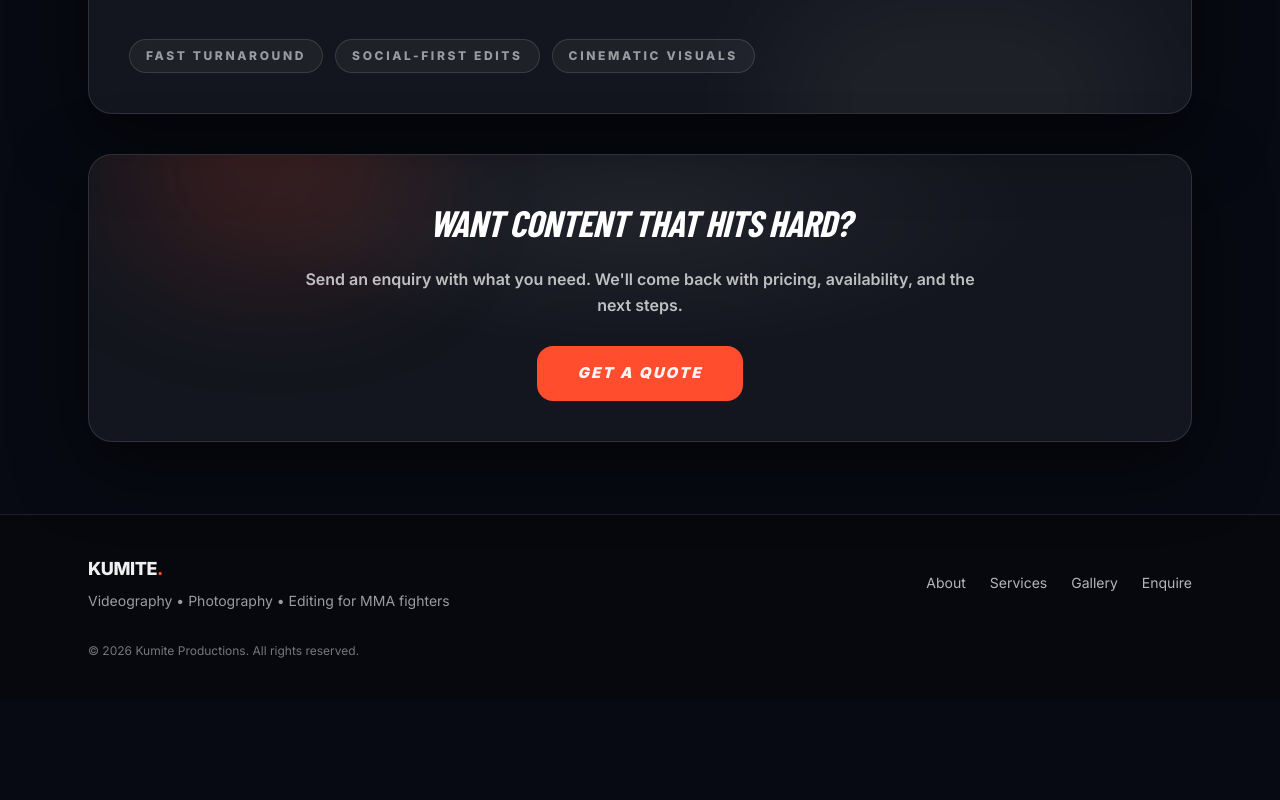
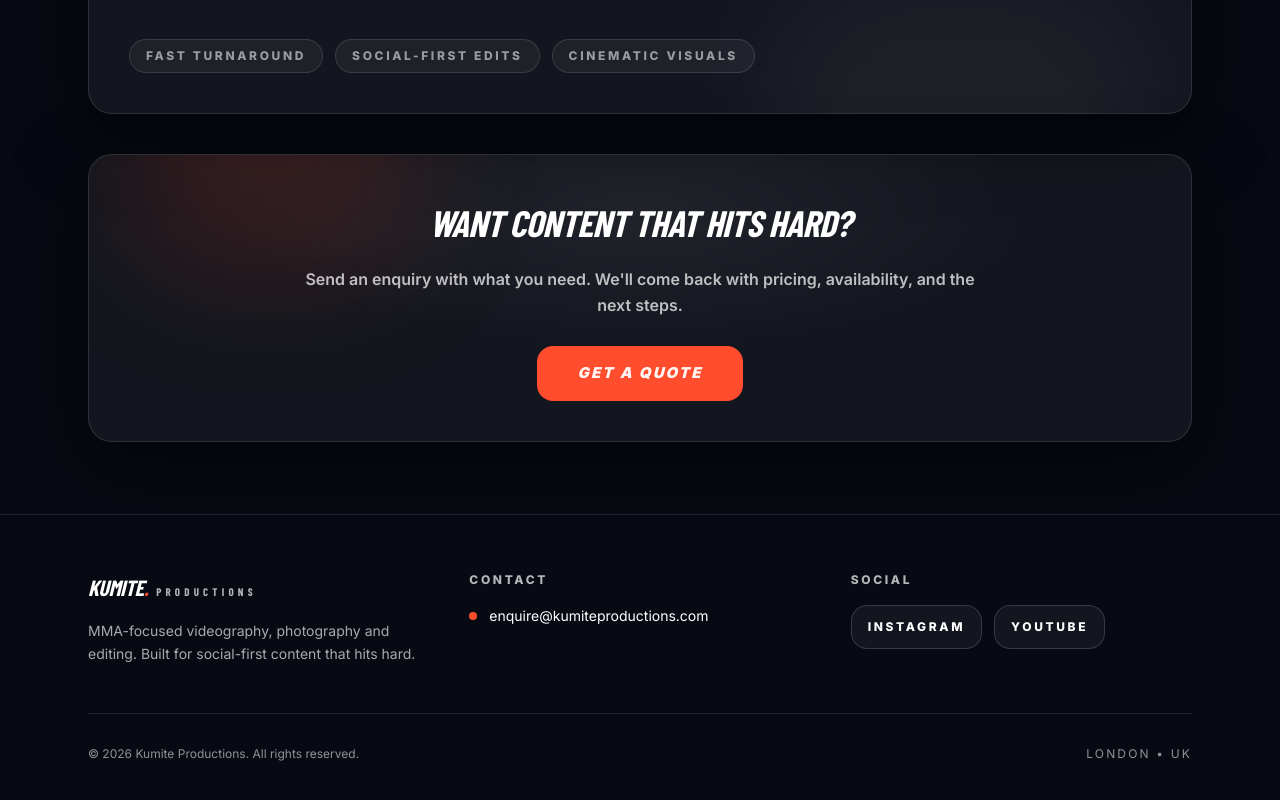
Before and after one commit to LucaFantasia/Kumite-Productions, a Next.js app: page /about in a window 1280 px wide. Shown: the part 1333-2133 px from the top of the page. Before the commit the page ends 2032 px from the top, so only its background shows below. Built offline with nearby package versions, Linux system fonts and the light colour scheme; a web font is replaced by a local one.

Commit message:
added consistent footer to all pages

```diff
--- a/app/page.tsx
+++ b/app/page.tsx
@@ -2,6 +2,7 @@ import Link from "next/link";
 import Navbar from "@/components/Navbar";
 import HeroVideo from "@/components/HeroVideo";
 import ContentTile from "@/components/ContentTile";
+import Footer from "@/components/Footer";
 
 const LOGO_VERSION = "3"; // bump when you replace logo files
 
@@ -218,73 +219,7 @@ export default function HomePage() {
         </div>
       </section>
 
-      {/* FOOTER */}
-      <footer className="bg-[var(--bg)] text-white border-t border-white/10">
-        <div className="mx-auto w-full max-w-6xl px-6 py-14">
-          <div className="grid gap-10 md:grid-cols-3 md:items-start">
-            {/* Brand / logo placeholder */}
-            <div>
-              {/* Swap this block with your real logo later */}
-              <div className="font-display text-[22px] font-black uppercase italic tracking-[-0.02em]">
-                Kumite<span className="text-[var(--accent)]">.</span>
-                <span className="ml-2 text-[11px] uppercase tracking-[0.38em] text-white/70 not-italic font-extrabold">
-                  Productions
-                </span>
-              </div>
-              <p className="mt-4 max-w-sm text-white/65 text-sm leading-relaxed">
-                MMA-focused videography, photography and editing. Built for social-first content that hits hard.
-              </p>
-            </div>
-
-            {/* Contact */}
-            <div>
-              <p className="text-[12px] font-extrabold uppercase tracking-[0.22em] text-white/70">
-                Contact
-              </p>
-              <div className="mt-4 space-y-3 text-sm">
-                <a
-                  href="mailto:enquire@kumiteproductions.com"
-                  className="inline-flex items-center gap-3 text-white/80 hover:text-white transition"
-                >
-                  <span className="inline-block h-2 w-2 rounded-full bg-[var(--accent)]" />
-                  enquire@kumiteproductions.com
-                </a>
-              </div>
-            </div>
-
-            {/* Social */}
-            <div>
-              <p className="text-[12px] font-extrabold uppercase tracking-[0.22em] text-white/70">
-                Social
-              </p>
-              <div className="mt-4 flex flex-wrap gap-3">
-                {/* Replace hrefs with your real links */}
-                <a
-                  href="https://www.instagram.com/kumite_productions/"
-                  target="_blank"
-                  rel="noreferrer"
-                  className="inline-flex items-center justify-center rounded-2xl border border-white/15 bg-white/5 px-4 py-3 text-[12px] font-extrabold uppercase tracking-[0.22em] text-white/85 hover:bg-white/10 hover:text-white transition"
-                >
-                  Instagram
-                </a>
-                <a
-                  href="https://www.youtube.com/@kumiteproductions2000"
-                  target="_blank"
-                  rel="noreferrer"
-                  className="inline-flex items-center justify-center rounded-2xl border border-white/15 bg-white/5 px-4 py-3 text-[12px] font-extrabold uppercase tracking-[0.22em] text-white/85 hover:bg-white/10 hover:text-white transition"
-                >
-                  YouTube
-                </a>
-              </div>
-            </div>
-          </div>
-
-          <div className="mt-12 flex flex-col gap-2 border-t border-white/10 pt-8 text-xs text-white/55 md:flex-row md:items-center md:justify-between">
-            <p>© {new Date().getFullYear()} Kumite Productions. All rights reserved.</p>
-            <p className="uppercase tracking-[0.18em]">London • UK</p>
-          </div>
-        </div>
-      </footer>
+      <Footer />
     </main>
   );
 }
--- a/components/Footer.tsx
+++ b/components/Footer.tsx
@@ -2,29 +2,70 @@ import Link from "next/link";
 
 export default function Footer() {
   return (
-    <footer className="border-t border-white/10 bg-black/20">
-      <div className="mx-auto w-full max-w-6xl px-6 py-10">
-        <div className="flex flex-col gap-6 md:flex-row md:items-center md:justify-between">
+    <footer className="bg-[var(--bg)] text-white border-t border-white/10">
+        <div className="mx-auto w-full max-w-6xl px-6 py-14">
+          <div className="grid gap-10 md:grid-cols-3 md:items-start">
+            {/* Brand / logo placeholder */}
             <div>
-            <div className="text-lg font-extrabold tracking-tight">
-              KUMITE<span className="text-[var(--accent)]">.</span>
+              {/* Swap this block with your real logo later */}
+              <div className="font-display text-[22px] font-black uppercase italic tracking-[-0.02em]">
+                Kumite<span className="text-[var(--accent)]">.</span>
+                <span className="ml-2 text-[11px] uppercase tracking-[0.38em] text-white/70 not-italic font-extrabold">
+                  Productions
+                </span>
               </div>
-            <p className="mt-2 text-sm text-white/60">
-              Videography • Photography • Editing for MMA fighters
+              <p className="mt-4 max-w-sm text-white/65 text-sm leading-relaxed">
+                MMA-focused videography, photography and editing. Built for social-first content that hits hard.
               </p>
             </div>
 
-          <div className="flex items-center gap-6 text-sm text-white/70">
-            <Link className="hover:text-white transition" href="/about">About</Link>
-            <Link className="hover:text-white transition" href="/services">Services</Link>
-            <Link className="hover:text-white transition" href="/gallery">Gallery</Link>
-            <Link className="hover:text-white transition" href="/enquire">Enquire</Link>
+            {/* Contact */}
+            <div>
+              <p className="text-[12px] font-extrabold uppercase tracking-[0.22em] text-white/70">
+                Contact
+              </p>
+              <div className="mt-4 space-y-3 text-sm">
+                <a
+                  href="mailto:enquire@kumiteproductions.com"
+                  className="inline-flex items-center gap-3 text-white/80 hover:text-white transition"
+                >
+                  <span className="inline-block h-2 w-2 rounded-full bg-[var(--accent)]" />
+                  enquire@kumiteproductions.com
+                </a>
               </div>
             </div>
 
-        <p className="mt-8 text-xs text-white/45">
-          © {new Date().getFullYear()} Kumite Productions. All rights reserved.
+            {/* Social */}
+            <div>
+              <p className="text-[12px] font-extrabold uppercase tracking-[0.22em] text-white/70">
+                Social
               </p>
+              <div className="mt-4 flex flex-wrap gap-3">
+                {/* Replace hrefs with your real links */}
+                <a
+                  href="https://www.instagram.com/kumite_productions/"
+                  target="_blank"
+                  rel="noreferrer"
+                  className="inline-flex items-center justify-center rounded-2xl border border-white/15 bg-white/5 px-4 py-3 text-[12px] font-extrabold uppercase tracking-[0.22em] text-white/85 hover:bg-white/10 hover:text-white transition"
+                >
+                  Instagram
+                </a>
+                <a
+                  href="https://www.youtube.com/@kumiteproductions2000"
+                  target="_blank"
+                  rel="noreferrer"
+                  className="inline-flex items-center justify-center rounded-2xl border border-white/15 bg-white/5 px-4 py-3 text-[12px] font-extrabold uppercase tracking-[0.22em] text-white/85 hover:bg-white/10 hover:text-white transition"
+                >
+                  YouTube
+                </a>
+              </div>
+            </div>
+          </div>
+
+          <div className="mt-12 flex flex-col gap-2 border-t border-white/10 pt-8 text-xs text-white/55 md:flex-row md:items-center md:justify-between">
+            <p>© {new Date().getFullYear()} Kumite Productions. All rights reserved.</p>
+            <p className="uppercase tracking-[0.18em]">London • UK</p>
+          </div>
         </div>
       </footer>
   );
```
Lines whose indentation alone changed are shown as unchanged.
